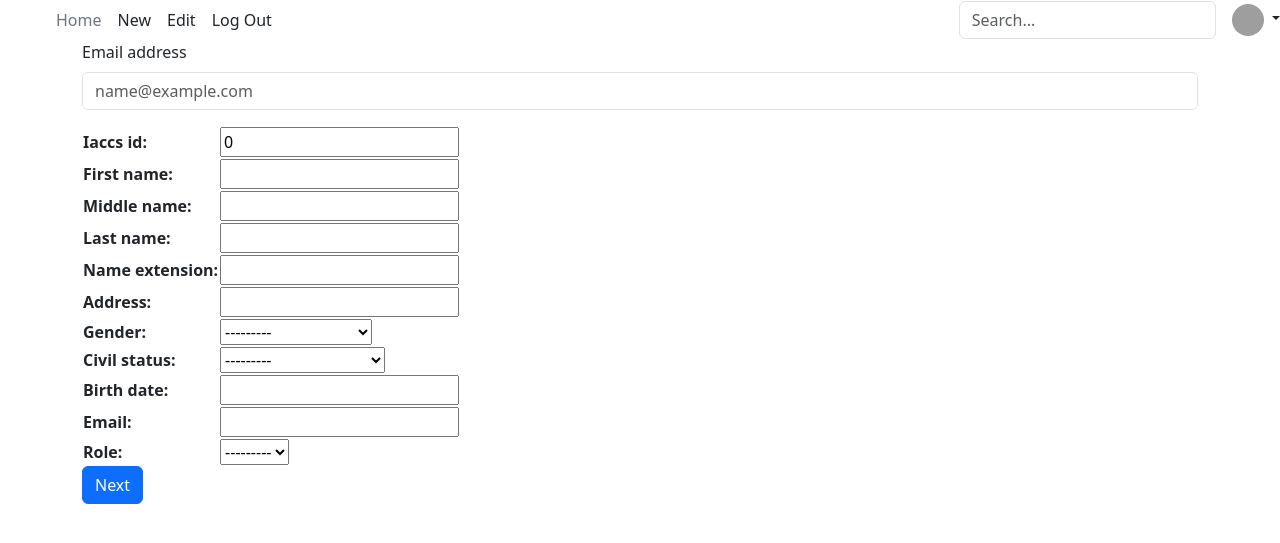
After one commit to cjayaranon/insurance-check, a Django app: template dicks/frontend/templates/create/bio-encode.html in a window 1280 px wide. The commit adds this page. Shown: the top 543 px of the page. Run offline with Django 3.2, Linux system fonts and the light colour scheme; the template is opened without the code that fills it: values that come from a table or form of the project are taken from there, others are empty; parts of the project's set-up code (start-up, migrations or seed data) failed here and were passed over; some libraries are stand-ins or nearby versions; grey boxes are pictures that could not be loaded.

Commit message:
client encoding backend - form view - form preview payment details backend - form view
installed django-formtools
all forms don't have css yet, reserved task for frontend stuff later

```diff
--- a/dicks/dicks/settings.py
+++ b/dicks/dicks/settings.py
@@ -38,7 +38,8 @@ INSTALLED_APPS = [
     'django.contrib.messages',
     'django.contrib.staticfiles',
     'dicks',
-    'enroller'
+    'enroller',
+    'formtools',
 ]
 
 MIDDLEWARE = [
--- /dev/null
+++ b/dicks/enroller/forms.py
@@ -0,0 +1,40 @@
+from django.forms import ModelForm
+from .models import *
+
+
+
+class BioEncodeForm(ModelForm):
+    class Meta:
+
+        model = Client
+        fields = [
+            'iaccs_id',
+            'first_name',
+            'middle_name',
+            'last_name',
+            'name_extension',
+            'address',
+            'gender',
+            'civil_status',
+            'birth_date',
+            'email',
+            'role'
+        ]
+
+
+
+class PaymentDetailsForm(ModelForm):
+    class Meta:
+
+        model = PaymentDetails
+        fields = [
+            'payor',
+            'encoder_branch',
+            'membership_branch',
+            'date_of_payment',
+            'cutoff_period',
+            'premium_paid',
+            'auth_agent',
+            'payment_type',
+            'tagging'
+        ]
--- a/dicks/enroller/models.py
+++ b/dicks/enroller/models.py
@@ -79,3 +79,38 @@ class Agent(models.Model):
 class Credits(models.Model):
     amount = models.DecimalField(max_digits=10, decimal_places=3)
     owner = models.ForeignKey(Agent, on_delete=models.PROTECT)
+
+
+
+class PremiumAmount(models.Model):
+    amount = models.DecimalField(max_digits=10, decimal_places=3)
+
+
+
+class CutoffPeriod(models.Model):
+    from_date = models.DateField()
+    to_date = models.DateField()
+
+
+
+class ClientTagging(models.Model):
+    tag_name = models.CharField(max_length=32)
+    tag_description = models.CharField(max_length=32)
+
+
+
+class PaymentType(models.Model):
+    type_name = models.CharField(max_length=32)
+
+
+
+class PaymentDetails(models.Model):
+    payor = models.ForeignKey(Client, on_delete=models.PROTECT)
+    encoder_branch = models.ForeignKey(Branch, related_name='encoder', on_delete=models.PROTECT)
+    membership_branch = models.ForeignKey(Branch, on_delete=models.PROTECT)
+    date_of_payment = models.DateField()
+    cutoff_period = models.ForeignKey(CutoffPeriod, on_delete=models.PROTECT)
+    premium_paid = models.ForeignKey(PremiumAmount, on_delete=models.PROTECT)
+    auth_agent = models.ForeignKey(Agent, on_delete=models.PROTECT)
+    payment_type = models.ForeignKey(PaymentType, on_delete=models.PROTECT)
+    tagging = models.ForeignKey(ClientTagging, on_delete=models.PROTECT)
--- a/dicks/enroller/urls.py
+++ b/dicks/enroller/urls.py
@@ -1,8 +1,11 @@
 from django.urls import path
-
+from .forms import *
+# from enroller.preview import *
 from . import views
 
 urlpatterns = [
     path('search/<pk>/', views.SearchView.as_view(), name='search'),
-    path('encode/', views.EncodeView.as_view(), name='encode'),
+    path('bio-encode/', views.BioEncodeView.as_view(), name='encode'),
+    path('payment-details/', views.PaymentEncodeView.as_view(), name='pay-details'),
+    path('post/', views.BioEncodeFormPreview(BioEncodeForm), name='post')
 ]
--- a/dicks/frontend/templates/base.html
+++ b/dicks/frontend/templates/base.html
@@ -3,14 +3,14 @@
     <head>
         {% load static %}
         <meta charset="utf-8">
-        <title></title>
+        {% block pagetitle %}{% endblock pagetitle %}
 
         <meta name="viewport" content="width=device-width, shrink-to-fit=no initial-scale=1.0">
         <link href="https://cdn.jsdelivr.net/npm/bootstrap@5.1.0/dist/css/bootstrap.min.css" rel="stylesheet" integrity="sha384-KyZXEAg3QhqLMpG8r+8fhAXLRk2vvoC2f3B09zVXn8CA5QIVfZOJ3BCsw2P0p/We" crossorigin="anonymous">
         <link rel="stylesheet" href="https://cdn.jsdelivr.net/npm/bootstrap-icons@1.5.0/font/bootstrap-icons.css">
         <link rel="stylesheet" type="text/css" href="{% static 'node_modules/bootstrap/dist/css/bootstrap.min.css' %}">
         <link rel="stylesheet" type="text/css" href="{% static 'node_modules/@fortawesome/fontawesome-free/css/fontawesome.min.css' %}">
-
+        {% block css %}{% endblock css %}
     </head>
     <body>
         {% include "page-header.html" %}
--- /dev/null
+++ b/dicks/frontend/templates/create/bio-encode.html
@@ -0,0 +1,25 @@
+{% extends "base.html" %}
+{% load static %}
+{% block css %}
+<link rel="stylesheet" href="{% static 'custom_css/encode.css' %}">
+{% endblock css %}
+{% block content %}
+{% block pagetitle %}<title>Client Details</title>{% endblock pagetitle %}
+<div class="container">
+    <div class="row">
+        <form class="" action="{% url 'post' %}" method="post">
+            <div class="mb-3">
+                <label for="exampleFormControlInput1" class="form-label">Email address</label>
+                <input type="email" class="form-control" id="exampleFormControlInput1" placeholder="name@example.com">
+            </div>
+            <div class="mb-3">
+                {% csrf_token %}
+                <table>
+                    {{form.as_table}}
+                </table>
+                <button type="submit" class="btn btn-primary" name="next">Next</button>
+            </div>
+        </form>
+    </div>
+</div>
+{% endblock content %}
```
Also changed, not shown: dicks/enroller/admin.py (+6 -1 lines), dicks/enroller/views.py (+42 -4 lines), dicks/frontend/templates/create/payment-details.html (renamed from dicks/frontend/templates/create/encode.html, +12 -3 lines), dicks/enroller/migrations/0007_clienttagging_cutoffperiod_paymentdetails_paymenttype_premiumamount.py (added), dicks/frontend/static/bg-1.png (added), dicks/frontend/static/custom_css/encode.css (added), dicsk-erd.png (added), 1 other file.
